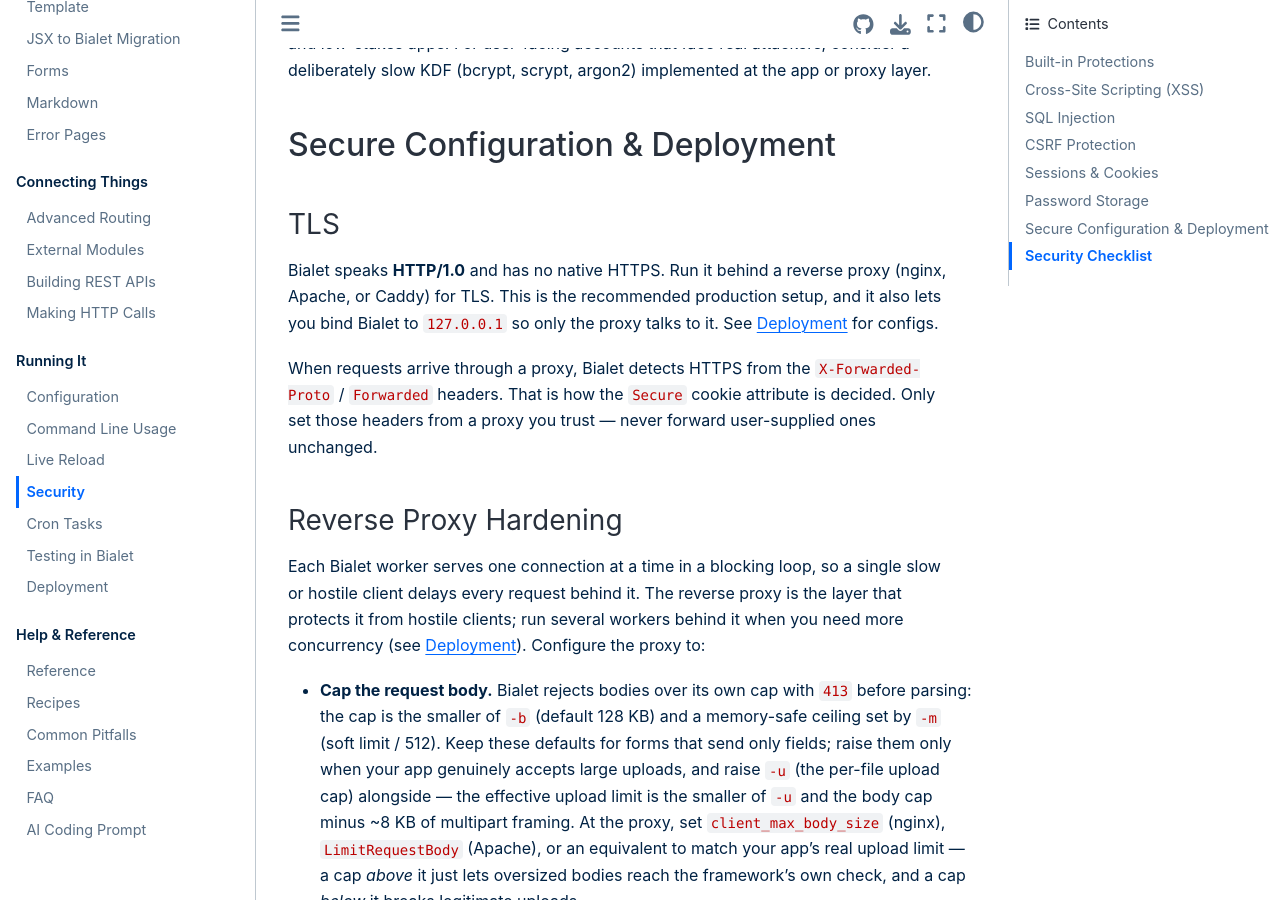
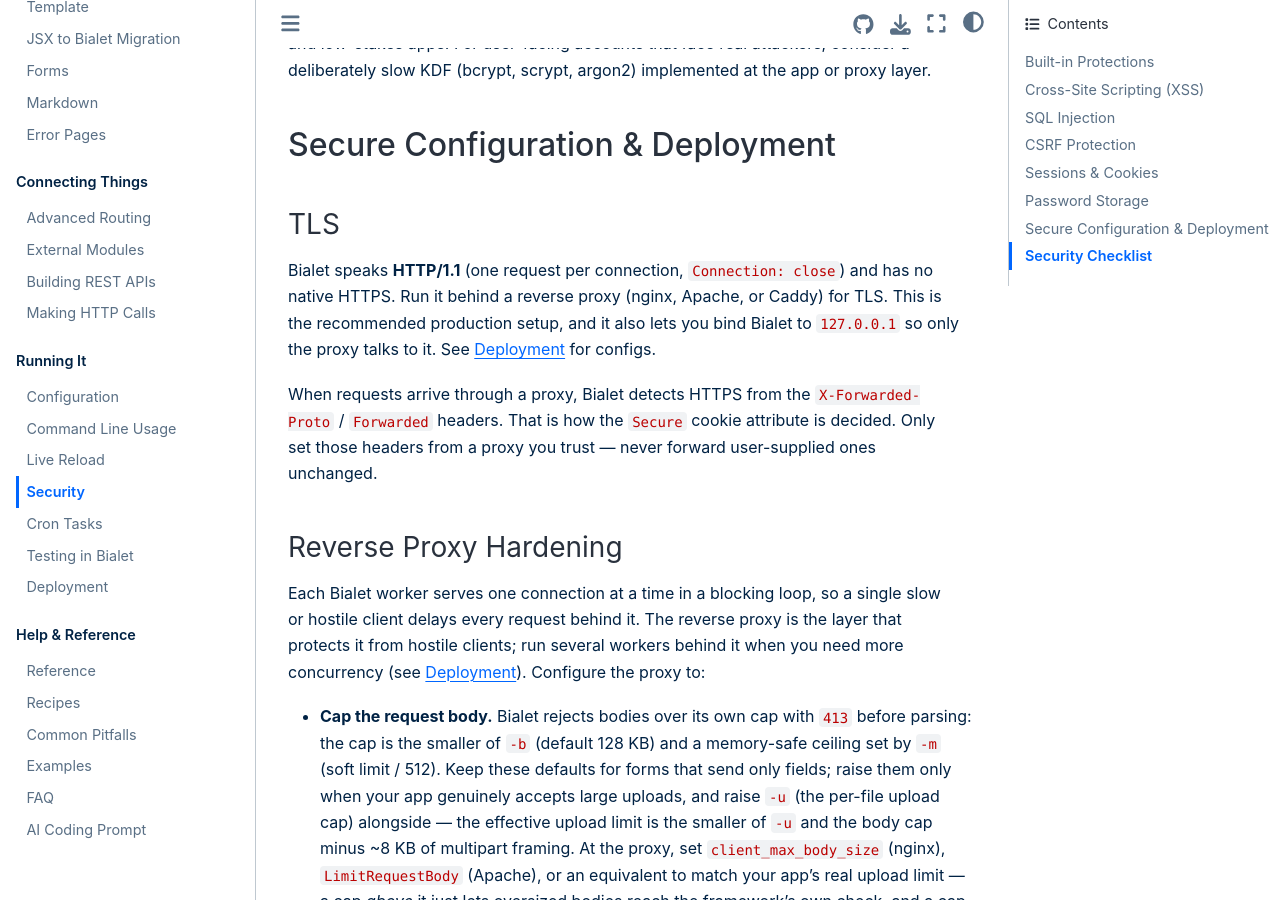
Before and after one commit to bialet/bialet, a Sphinx documentation site: the page built from docs/security.md, in a window 1280 px wide and 900 px high, scrolled down 6030 px. Built offline with Sphinx 7.4.7 and the Sphinx Book theme 1.1.4, drawn with Linux system fonts in a browser that asks for light colours; the version number could not be read and is left out.

Commit message:
fix(http): send Connection: close and document HTTP/1.1

```diff
--- a/docs/security.md
+++ b/docs/security.md
@@ -247,10 +247,11 @@
 
 ### TLS
 
-Bialet speaks **HTTP/1.0** and has no native HTTPS. Run it behind a reverse
-proxy (nginx, Apache, or Caddy) for TLS. This is the recommended production
-setup, and it also lets you bind Bialet to `127.0.0.1` so only the proxy
-talks to it. See [Deployment](deployment.md) for configs.
+Bialet speaks **HTTP/1.1** (one request per connection, `Connection: close`)
+and has no native HTTPS. Run it behind a reverse proxy (nginx, Apache, or
+Caddy) for TLS. This is the recommended production setup, and it also lets
+you bind Bialet to `127.0.0.1` so only the proxy talks to it. See
+[Deployment](deployment.md) for configs.
 
 When requests arrive through a proxy, Bialet detects HTTPS from the
 `X-Forwarded-Proto` / `Forwarded` headers. That is how the `Secure` cookie
```
Also changed, not shown: README.md (+3 -2 lines), docs/deployment.md (+4 -2 lines), docs/index.rst (+4 -3 lines), docs/live-reload.md (+3 -3 lines), 2 other files.
